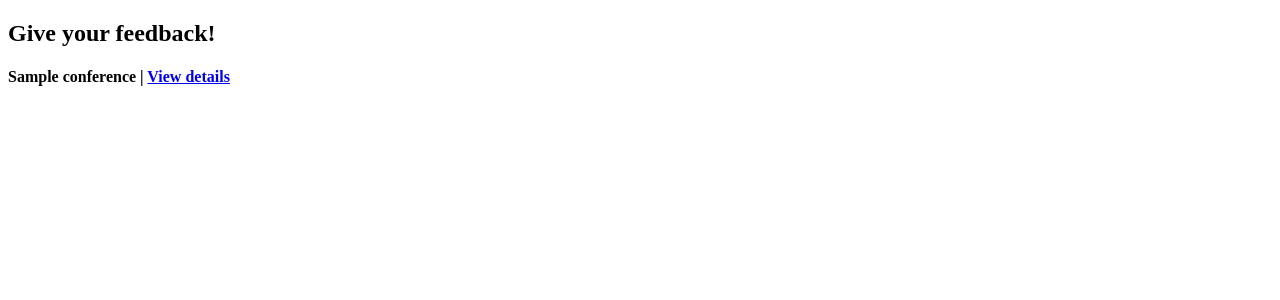
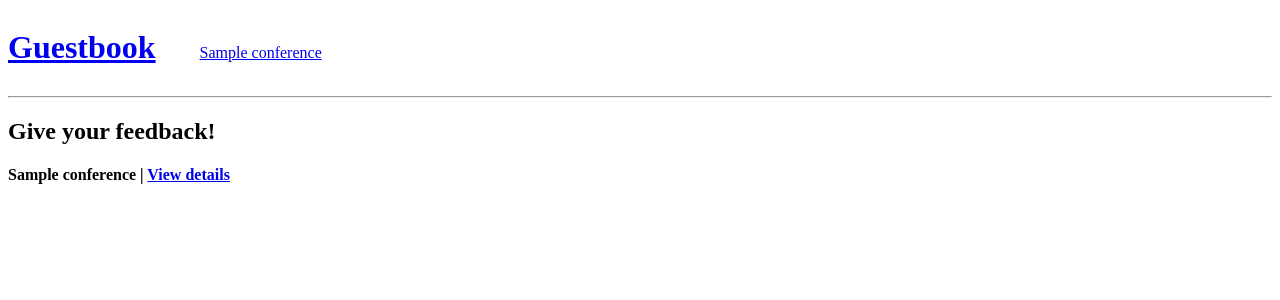
Before and after one commit to josepest/symfony-book-exercise, a Symfony app: template templates/conference/index.html.twig in a window 1280 px wide. Shown: the top 300 px of the page. Run offline with Twig, Linux system fonts and the light colour scheme; the template is opened without the code that fills it: most values are stand-ins (such as "Sample title", 1, 10 or a date in 2020); some libraries are stand-ins or nearby versions.

Commit message:
twig event subscriber header all conferences

```diff
--- a/src/Controller/ConferenceController.php
+++ b/src/Controller/ConferenceController.php
@@ -17,15 +17,13 @@ class ConferenceController extends AbstractController
      */
     public function index(ConferenceRepository $conferenceRepository): Response
     {
-        return $this->render('conference/index.html.twig', [
-            'conferences' => $conferenceRepository->findAll(),
-        ]);
+        return $this->render('conference/index.html.twig');
     }
 
     /**
      * @Route("/conference/{id}", name="conference-view")
      */
-    public function show(Request $request, Conference $conference, CommentRepository $commentRepository): Response
+    public function show(Request $request, Conference $conference, CommentRepository $commentRepository, ConferenceRepository $conferenceRepository): Response
     {
         $offset = max(0, $request->query->getInt('offset', 0));
         $commentsPaginated = $commentRepository->getCommentPaginator($conference, $offset);
--- a/templates/base.html.twig
+++ b/templates/base.html.twig
@@ -1,22 +1,31 @@
 <!DOCTYPE html>
 <html>
 	<head>
-    <meta charset="UTF-8" />
+		<meta charset="UTF-8"/>
 		<title>
 			{% block title %}
 				Welcome!
 			{% endblock %}
 		</title>
-    {% block stylesheets %}
-
-    {% endblock %}
+		{% block stylesheets %}{% endblock %}
 	</head>
 	<body>
-    {% block body %}
-
-    {% endblock %}
-    {% block javascripts %}
-
-    {% endblock %}
+		<header>
+			<h1 style="display:inline-block;">
+				<a href="{{ path('conference-list') }}">Guestbook</a>
+			</h1>
+			<ul style="display:inline-block;">
+				{% for conference in conferences %}
+					<li style="display:inline-block; margin-right:10px;">
+						<a href="{{path( 'conference-view', { id: conference.id } ) }}">
+							{{ conference }}
+						</a>
+					</li>
+				{% endfor %}
+			</ul>
+			<hr/>
+		</header>
+		{% block body %}{% endblock %}
+		{% block javascripts %}{% endblock %}
 	</body>
 </html>
```
Also changed, not shown: src/EventSubscriber/TwigEventSubscriber.php (added, +32 -0 lines), templates/conference/index.html.twig (+3 -8 lines). Lines whose indentation alone changed are shown as unchanged.
